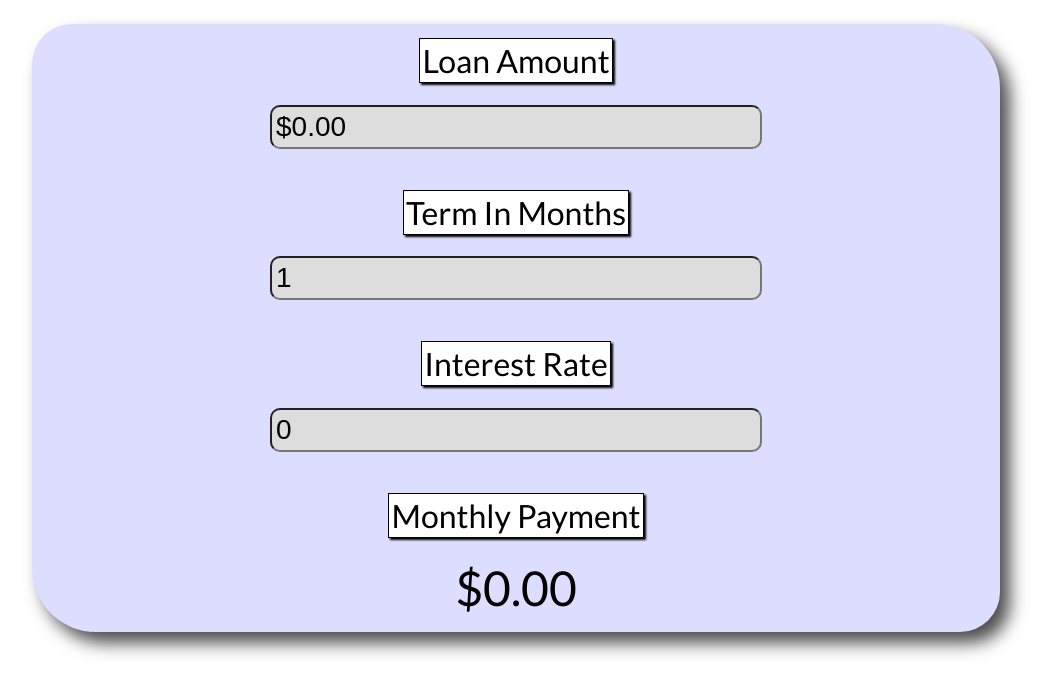
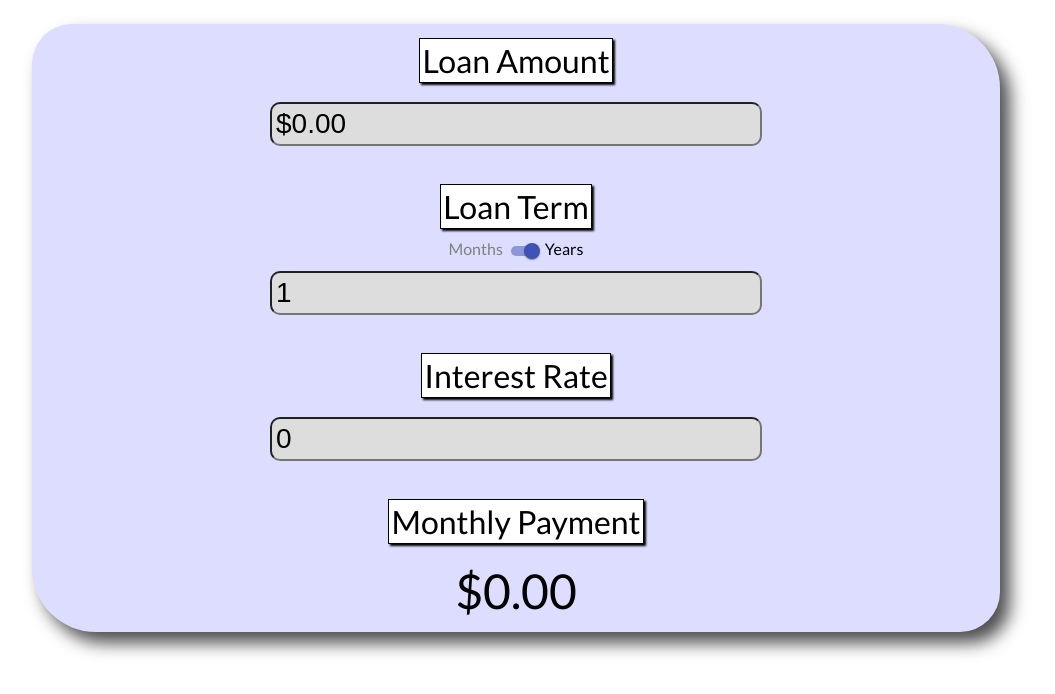
Before and after one commit to mshecket/mortgage-calculator, a React (Create React App) app: page / in a window 1280 px wide. Shown: the top 694 px of the page, without its empty margins (0-1055 px from the left). Built offline with nearby package versions, Linux system fonts and the light colour scheme.

Commit message:
Added months/years switch

```diff
--- a/package.json
+++ b/package.json
@@ -9,7 +9,8 @@
     "react": "^16.12.0",
     "react-dom": "^16.12.0",
     "react-scripts": "^3.3.0",
-    "react-test-renderer": "^16.12.0"
+    "react-test-renderer": "^16.12.0",
+    "@material-ui/core": "^4.8.3"
   },
   "scripts": {
     "test": "jest",
--- a/src/App.css
+++ b/src/App.css
@@ -36,3 +36,18 @@
     font-size: 6vh;
     margin: auto;
 }
+
+#monthsOrYearsSelection {
+    display:table;
+    margin:0 auto;
+}
+
+#monthsOrYearsSelection label {
+    font-size: 2vh;
+    margin: 5px auto 5px auto;
+    padding: 1px;
+    background-color: #ddf;
+    border: none;
+    box-shadow: none;
+    transition: color 300ms linear;
+}
--- a/src/App.js
+++ b/src/App.js
@@ -1,24 +1,33 @@
 import React, { useState } from "react"
+import Switch from '@material-ui/core/Switch'
 import monthlyPayment from "./monthlyPayment"
 import validateDollarAmount from "./validateDollarAmount"
 
 function App() {
     const [loanAmount, setLoanAmount] = useState(0)
-    const [termInMonths, setTermInMonths] = useState(1)
+    const [loanTerm, setLoanTerm] = useState(1)
     const [interestRate, setInterestRate] = useState(0)
+    const [monthsOrYears, setMonthsOrYears] = useState(true)
 
     const handleChange = (event) => {
         switch (event.target.name) {
             case "loanAmount":
                 setLoanAmount(validateDollarAmount(event.target.value))
                 break
-            case "termInMonths":
-                setTermInMonths(event.target.value)
+            case "loanTerm":
+                setLoanTerm(event.target.value)
                 break
             case "interestRate":
                 setInterestRate(event.target.value)
+                break
+            case "monthsOrYears":
+                setMonthsOrYears(event.target.value)
         }
 
+    }
+
+    const handleSwitch = (event) => {
+        setMonthsOrYears(!monthsOrYears)
     }
 
     const currencyFormat = (amount) => amount.toLocaleString('en-US',{
@@ -33,15 +42,27 @@ function App() {
             <label id="loanAmountLabel">Loan Amount</label>
             <input type="text" name="loanAmount" id="loanAmount" onChange={handleChange} value={currencyFormat(loanAmount)}></input>
             <br/>
-            <label id="termInMonthsLabel">Term In Months</label>
-            <input type="text" name="termInMonths" id="termInMonths" onChange={handleChange} value={termInMonths}></input>
+            <label id="loanTermLabel">Loan Term</label>
+            <span id="monthsOrYearsSelection">
+                <label id="monthsLabel" style={{ color: monthsOrYears ? "gray" : "black"}}>Months</label>
+                <Switch id="monthsOrYears"
+                    onClick={handleSwitch}
+                    onChange={handleChange} // This is just for testing purposes
+                    checked={monthsOrYears}
+                    value={monthsOrYears}
+                    color="primary"
+                    size="small">
+                </Switch>
+                <label id="yearsLabel" style={{ color: monthsOrYears ? "black" : "gray"}}>Years</label>
+            </span>
+            <input type="text" name="loanTerm" id="loanTerm" onChange={handleChange} value={loanTerm}></input>
             <br/>
             <label id="interestRateLabel">Interest Rate</label>
             <input type="text" name="interestRate" id="interestRate" onChange={handleChange} value={interestRate}></input>
             <br/>
             <label id="monthlyPaymentLabel">Monthly Payment</label>
             <div id="output">
-                {currencyFormat(monthlyPayment(loanAmount,termInMonths,interestRate/100))}
+                {currencyFormat(monthlyPayment(loanAmount,monthsOrYears ? (loanTerm * 12) : loanTerm,interestRate/100))}
             </div>
         </div>
     )
```
Also changed, not shown: 2 other files (tests, documents, lock files or other folders).
